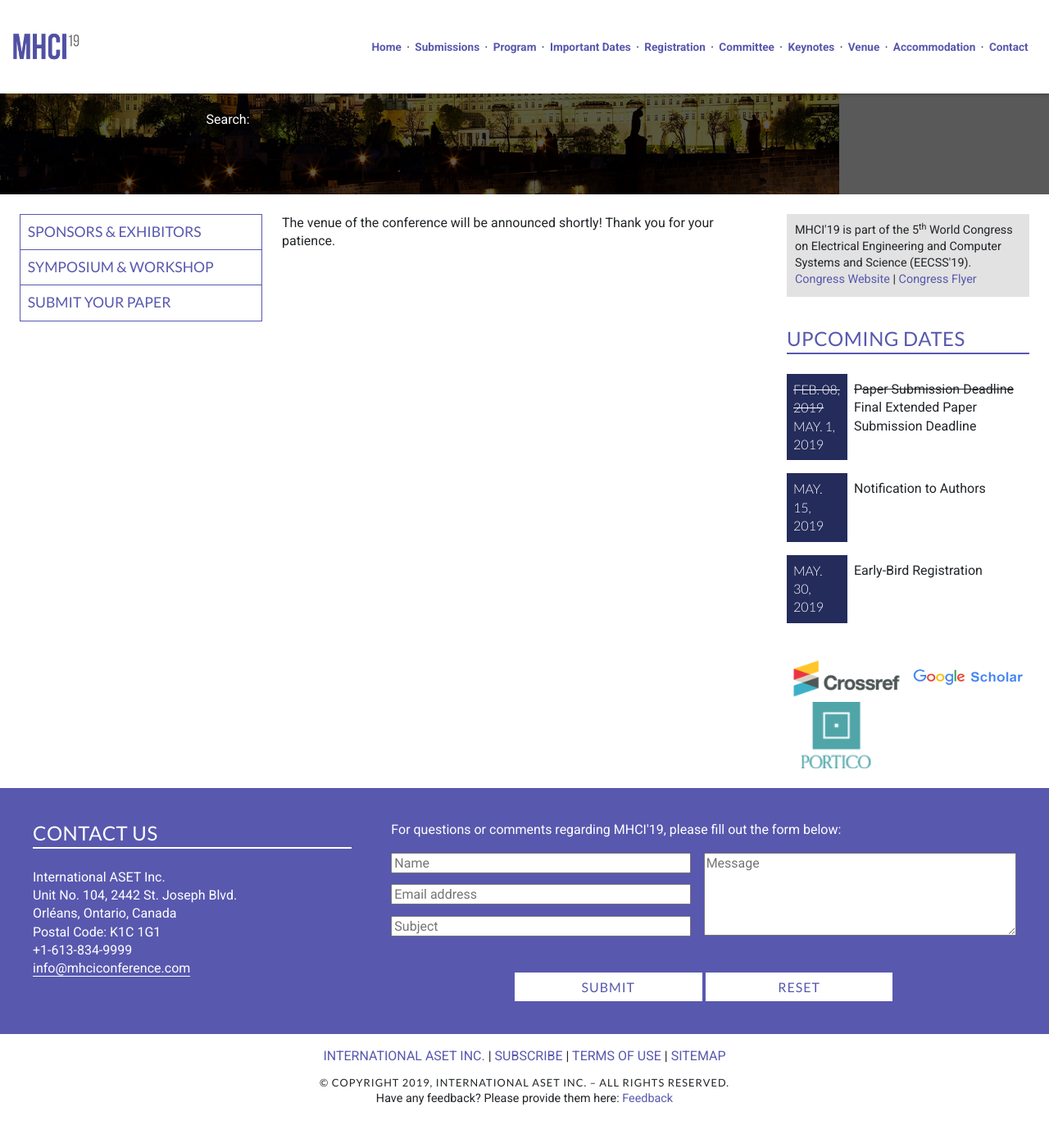
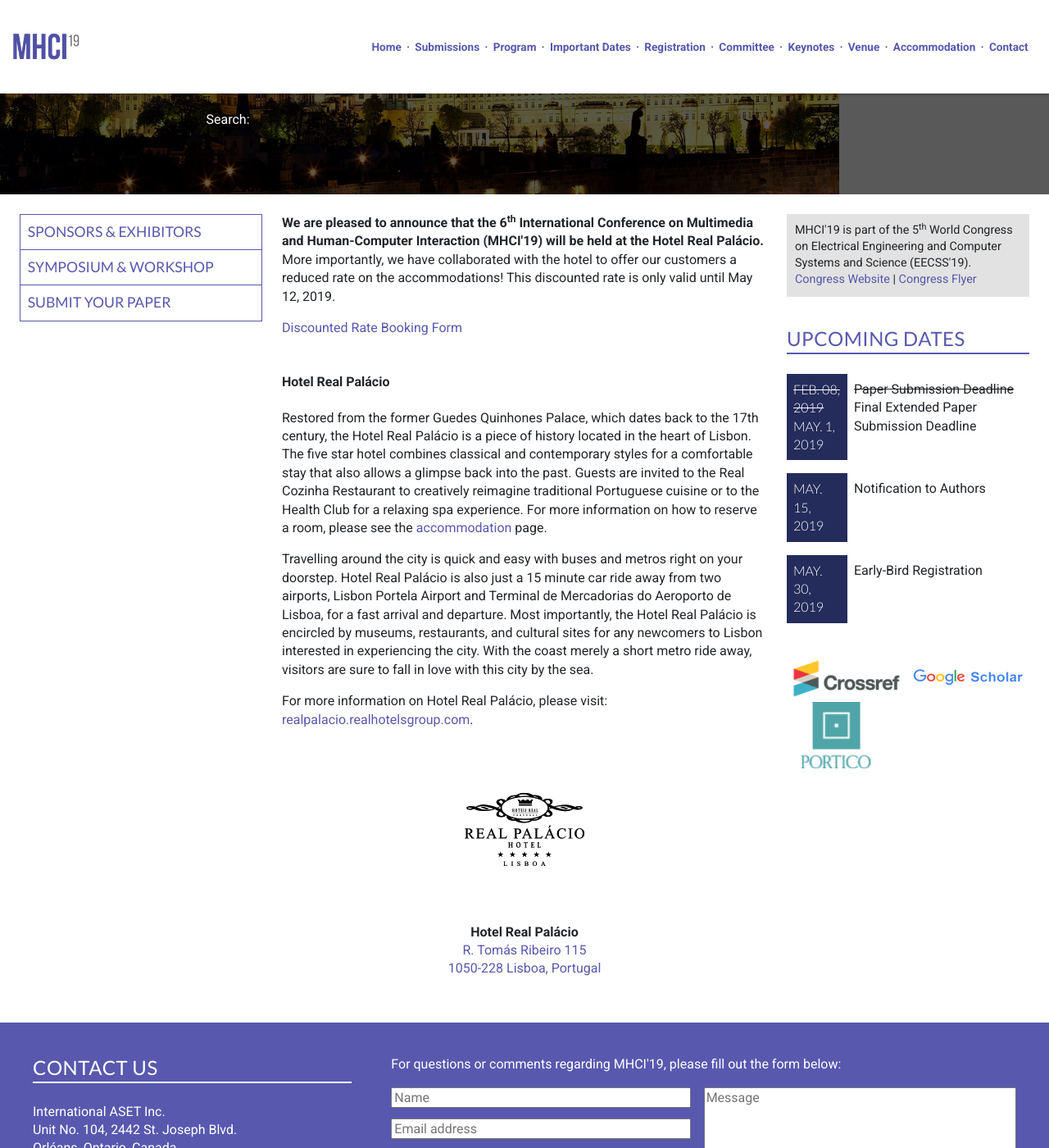
Before and after one commit to intaset/mhciconference, a Jekyll site: the page built from venue.html, in a window 1280 px wide and 1400 px high, scrolled down 243 px. Shown: the whole window at 82% size. Built offline with Jekyll 4.4.1, drawn with Linux system fonts in a browser that asks for light colours; nearby versions of some CDN libraries; Markdown is read by kramdown in place of the engine named in the settings; comment, search, counter and statistics services are not loaded; before the commit the page ends 1609 px from its top, so only the background shows below that.

Commit message:
added hotel information to venue & accommodation

```diff
--- a/venue.html
+++ b/venue.html
@@ -7,7 +7,38 @@ keyword: computer science conference, multimedia conference, human computer inte
 
 <div class="unit unit-s-1 unit-m-1-4-1 unit-l-1-4-1">
   <div class="unit-spacer content">
-   <p class="body">The venue of the conference will be announced shortly! Thank you for your patience.</p>
+   <p class="body"><strong>We are pleased to announce that the 6<sup>th</sup> International Conference on Multimedia and Human-Computer Interaction (MHCI'19) will be held at the Hotel Real Palácio.</strong> More importantly, we have collaborated with the hotel to offer our customers a reduced rate on the accommodations! This discounted rate is only valid until May 12, 2019.</p>
+
+              <a href="../RealPalacioLisbonBookingForm.pdf" class="body-link" target="_blank"><i class="fas fa-hotel fa-2x sr-icons"></i> Discounted Rate Booking Form</a>
+
+<br><br><h4>Hotel Real Palácio</h4>
+<p class="body">Restored from the former Guedes Quinhones Palace, which dates back to the 17th century, the Hotel
+Real Palácio is a piece of history located in the heart of Lisbon. The five star hotel combines classical and
+contemporary styles for a comfortable stay that also allows a glimpse back into the past. Guests are
+invited to the Real Cozinha Restaurant to creatively reimagine traditional Portuguese cuisine or to the
+Health Club for a relaxing spa experience. For more information on how to reserve a room, please see
+the <a href="https://mhciconference.com/accommodation" class="body-link">accommodation</a> page.
+</p>
+
+<p class="body">Travelling around the city is quick and easy with buses and metros right on your doorstep. Hotel Real
+Palácio is also just a 15 minute car ride away from two airports, Lisbon Portela Airport and Terminal de
+Mercadorias do Aeroporto de Lisboa, for a fast arrival and departure. Most importantly, the Hotel Real
+Palácio is encircled by museums, restaurants, and cultural sites for any newcomers to Lisbon interested
+in experiencing the city. With the coast merely a short metro ride away, visitors are sure to fall in love
+with this city by the sea. </p>
+
+<p class="body">For more information on Hotel Real Palácio, please visit: <a href="http://www.realpalacio.realhotelsgroup.com" target="_blank" class="body-link">realpalacio.realhotelsgroup.com</a>.</p>
+
+<center><a href="http://www.realpalacio.realhotelsgroup.com" target="_blank" class="body-link"><img src="../img/realpalacio_logo.png" class="flex-sponsor"></a></center>
+<br>
+<center>
+<p class="body">
+<strong>Hotel Real Palácio</strong><br>
+<a target="_blank" href="https://goo.gl/maps/2nzrHVxWGGs" class="body-link">R. Tomás Ribeiro 115 <br>
+1050-228 Lisboa, Portugal </a><br>
+ <br>
+</p>
+</center>
 
 <!--<p class="body"><strong>We are pleased to announce that the 6<sup>th</sup> International Conference on Multimedia and Human-Computer Interaction (MHCI'19) will be held in Madrid, Spain, on August 21-23, 2018 at the Novotel Madrid Center</strong>.</p>
 
```
Also changed, not shown: accommodation.html (+17 -1 lines), img/realpalacio_logo.png (added), 5 other files.
